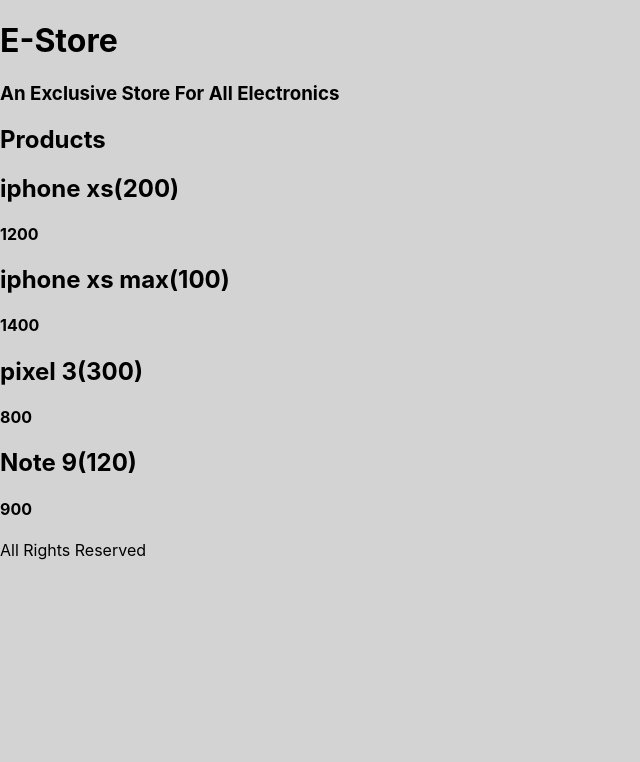
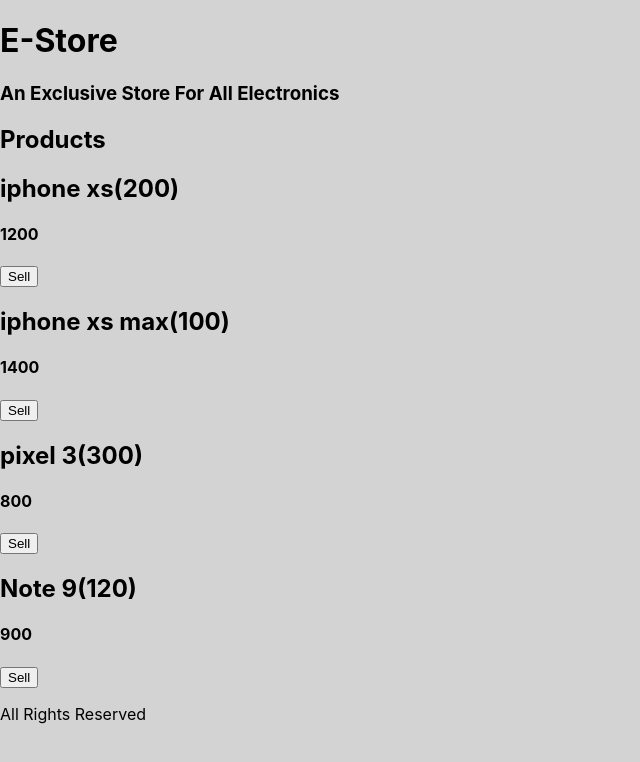
Before and after one commit to baluragala/aig, a React (Create React App) app in the folder estore/: page / in a window 1280 px wide. Shown: the top 762 px of the page, without its empty margins (0-640 px from the left). Built offline with nearby package versions, Linux system fonts and the light colour scheme; the HTML template or start-up script is replaced by a standard one.

Commit message:
child to parent & events

```diff
--- a/estore/src/components/ProductList.js
+++ b/estore/src/components/ProductList.js
@@ -12,13 +12,23 @@
         { id: 4, title: "Note 9", price: 900, stock: 120 }
       ]
     };
+    //this.handleSellClick = this.handleSellClick.bind(this);
   }
 
+  handleSellClick = id => {
+    let item = this.state.products.find(p => p.id === id);
+    item.stock--;
+    this.setState({ products: this.state.products });
+  };
+
   _renderProducts() {
-    return this.state.products.map(p => <ProductListItem product={p} />);
+    return this.state.products.map(p => (
+      <ProductListItem product={p} onSale={this.handleSellClick} />
+    ));
   }
 
   render() {
+    console.log("render-product list");
     return (
       <div>
         <h2>Products</h2>
--- a/estore/src/components/ProductListItem.js
+++ b/estore/src/components/ProductListItem.js
@@ -1,7 +1,16 @@
 import React, { Component } from "react";
 
 class ProductListItem extends Component {
+  constructor() {
+    super();
+    //this.handleClick = this.handleClick.bind(this);
+  }
+
+  handleClick = () => {
+    this.props.onSale(this.props.product.id);
+  };
   render() {
+    console.log("render-product list item");
     const { title, stock, price } = this.props.product;
     return (
       <div>
@@ -9,6 +18,7 @@
           {title}({stock})
         </h2>
         <h4>{price}</h4>
+        <button onClick={this.handleClick}>Sell</button>
       </div>
     );
   }
```
